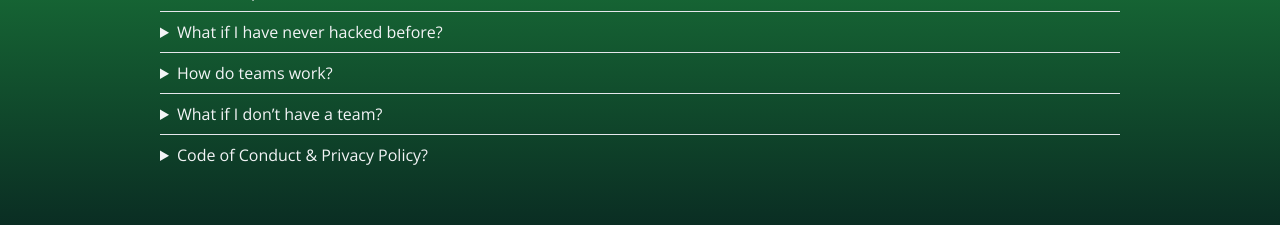
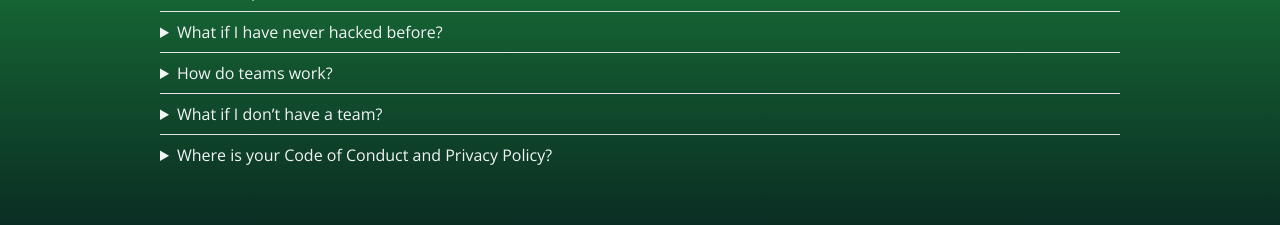
Before and after one commit to moyamanuel/da-hacks.github.io, a Next.js app: page / in a window 1280 px wide. Shown: the part 1680-1905 px from the top of the page. Built offline with nearby package versions, Linux system fonts and the light colour scheme.

Commit message:
Fix grammar

```diff
--- a/src/app/components/faq.tsx
+++ b/src/app/components/faq.tsx
@@ -108,7 +108,7 @@ export default function Faq() {
           </details>
           <details>
             <summary className="py-2 outline-none cursor-pointer focus:underline">
-              Code of Conduct & Privacy Policy?
+              Where is your Code of Conduct and Privacy Policy?
             </summary>
             <div className="px-4 pb-4">
               <p>
```
